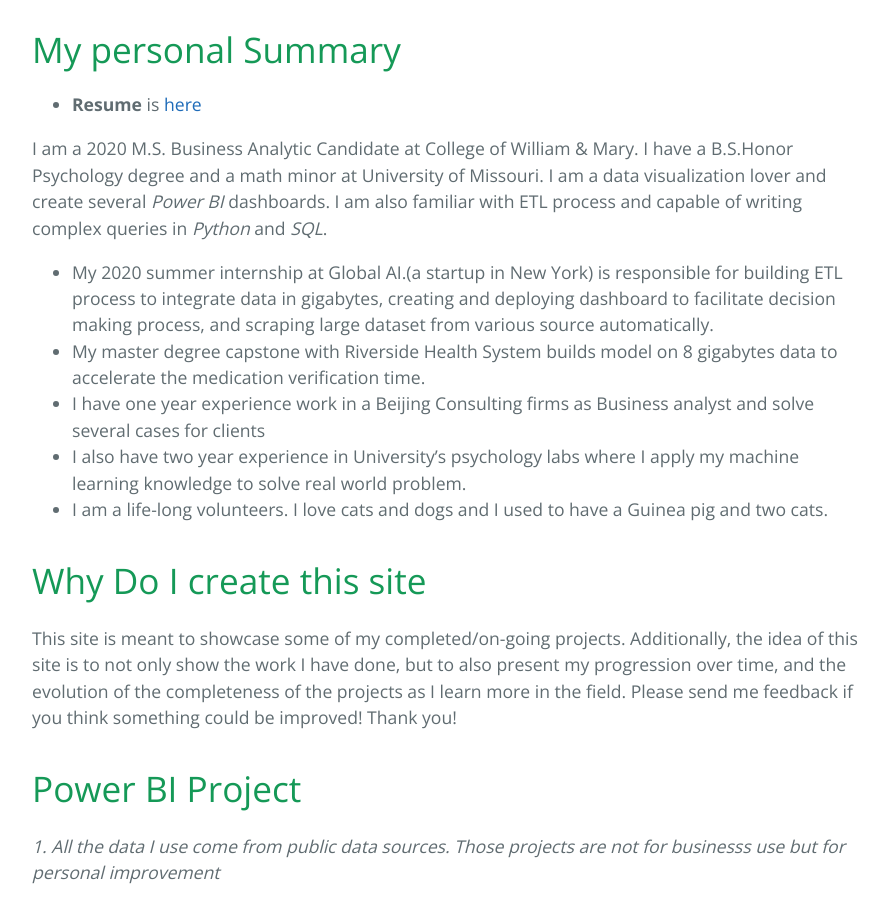
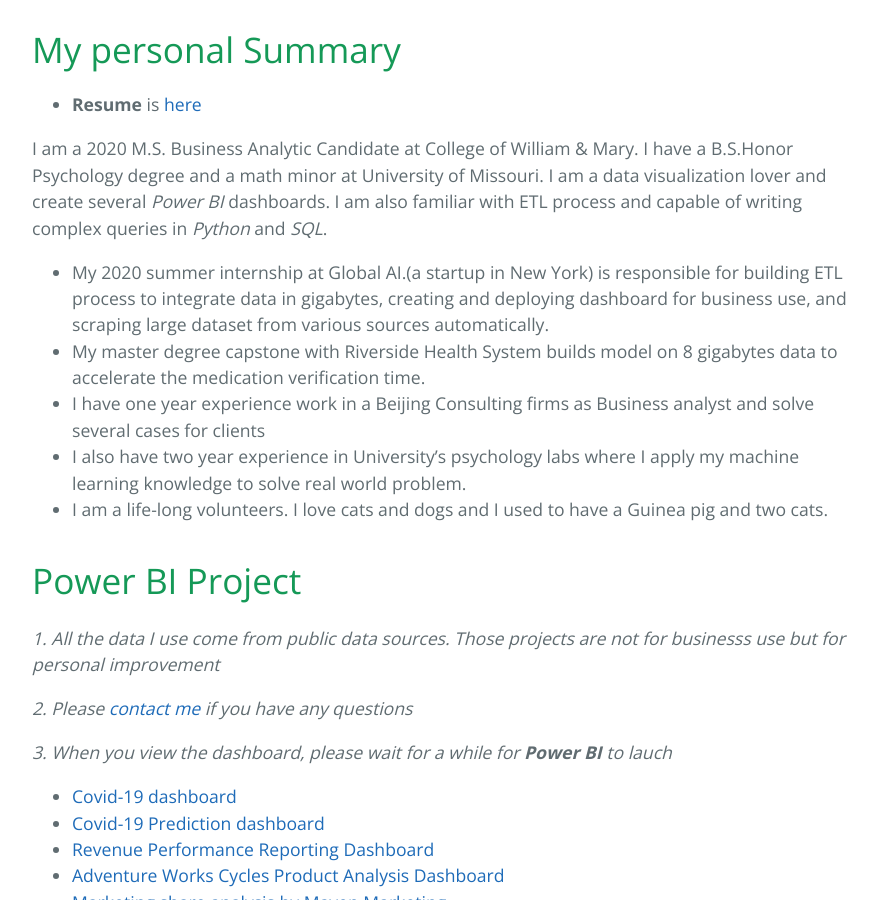
Before and after one commit to fairyjump/Jasminejump.github.io, a Jekyll site: the page built from index.md, in a window 1280 px wide and 900 px high, scrolled down 422 px. Shown: the whole window, without its empty margins (192-1080 px from the left). Built offline with Jekyll 4.4.1, drawn with Linux system fonts in a browser that asks for light colours.

Commit message:
Update index.md

```diff
--- a/index.md
+++ b/index.md
@@ -9,15 +9,11 @@ description: Welcome to my personal project page. I am actively seeking full-tim
 
 I am a 2020 M.S. Business Analytic Candidate at College of William & Mary. I have a B.S.Honor Psychology degree and a math minor at University of Missouri. I am a data visualization lover and create several *Power BI* dashboards. I am also familiar with ETL process and capable of writing complex queries in _Python_ and _SQL_.
 
-- My 2020 summer internship  at Global AI.(a startup in New York) is responsible for building ETL process to integrate data in gigabytes, creating and deploying dashboard to facilitate decision making process, and scraping large dataset from various source automatically.
+- My 2020 summer internship  at Global AI.(a startup in New York) is responsible for building ETL process to integrate data in gigabytes, creating and deploying dashboard for business use, and scraping large dataset from various sources automatically.
 - My master degree capstone with Riverside Health System builds model on 8 gigabytes data to accelerate the medication verification time.
 - I have one year experience work in a Beijing Consulting firms as Business analyst and solve several cases for clients
 - I also have two year experience in University's psychology labs where I apply my machine learning knowledge to solve real world problem.
 - I am a life-long volunteers. I love cats and dogs and I used to have a Guinea pig and two cats.
-
-# Why Do I create this site
-
-This site is meant to showcase some of my completed/on-going projects. Additionally, the idea of this site is to not only show the work I have done, but to also present my progression over time, and the evolution of the completeness of the projects as I learn more in the field. Please send me feedback if you think something could be improved! Thank you!
 
 # Power BI Project
 *1. All the data I use come from public data sources. Those projects are not for businesss use but for personal improvement*
```
